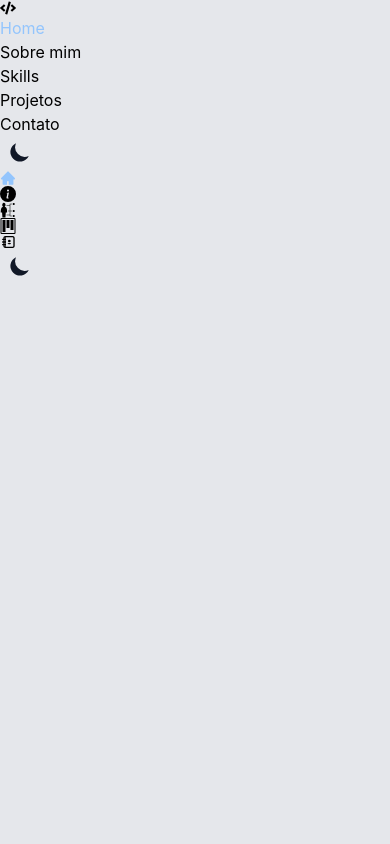
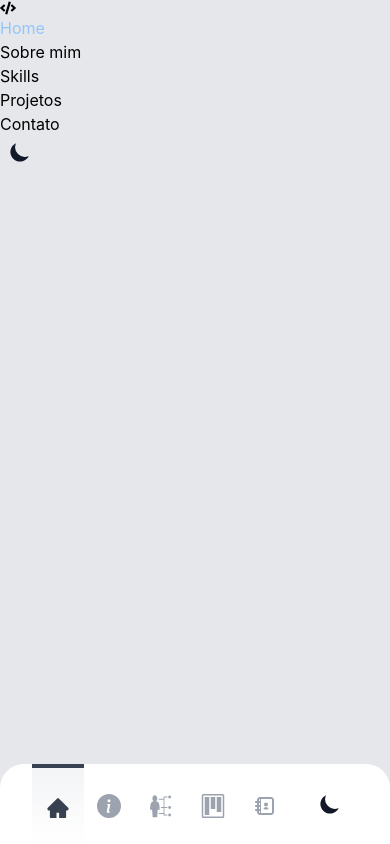
Before and after one commit to thomasravache/my-personal-portfolio, a React (Create React App) app: page / in a window 390 px wide. Built offline with nearby package versions, Linux system fonts and the light colour scheme.

Commit message:
Estilizando tabbar

```diff
--- a/src/components/Tabbar.jsx
+++ b/src/components/Tabbar.jsx
@@ -27,19 +27,21 @@ const Tabbar = ({ currentRoute, setCurrentRoute }) => {
     }
   }, [])
   return (
-    <nav>
+    <nav className={ tabbarStyles.tabbar }>
       {
         navigationLinks.map((linkItem) => (
           <span
             key={linkItem}
-            className={classNames([linkItem === currentRoute && tabbarStyles.selectedItem])}
+            className={classNames([tabbarStyles.tabItem, linkItem === currentRoute && tabbarStyles.selectedItem])}
             onClick={ () => setCurrentRoute(linkItem) }
           >
-            {getTabIcon(linkItem)}
+            <span className={ tabbarStyles.icon }>
+              {getTabIcon(linkItem)}
+            </span>
           </span>
         ))
       }
-      <div>
+      <div className={ tabbarStyles.toggleThemeContainer }>
         <ThemeSwitch />
       </div>
     </nav>
--- a/src/components/tailwindStyles/tabbarStyles.js
+++ b/src/components/tailwindStyles/tabbarStyles.js
@@ -1,5 +1,9 @@
 const tabbarStyles = {
-  selectedItem: 'text-blue-300',
+  tabbar: 'flex md:hidden flex-row items-center justify-between px-8 h-20 bg-white dark:bg-black visible md:invisible fixed bottom-0 w-full rounded-t-3xl text-2xl',
+  tabItem: 'text-gray-400 dark:text-white hover:text-gray-700 dark:hover:text-gray-300 cursor-pointer w-20 h-full flex items-center justify-center',
+  selectedItem: 'bg-gradient-to-t from-white to-gray-100 dark:from-black dark:to-blue-300 border-t-4 border-gray-700 dark:border-blue-300 text-gray-700',
+  icon: '-mb-1',
+  toggleThemeContainer: 'pl-5 pr-3 -mb-1',
 };
 
 export default tabbarStyles;
```
